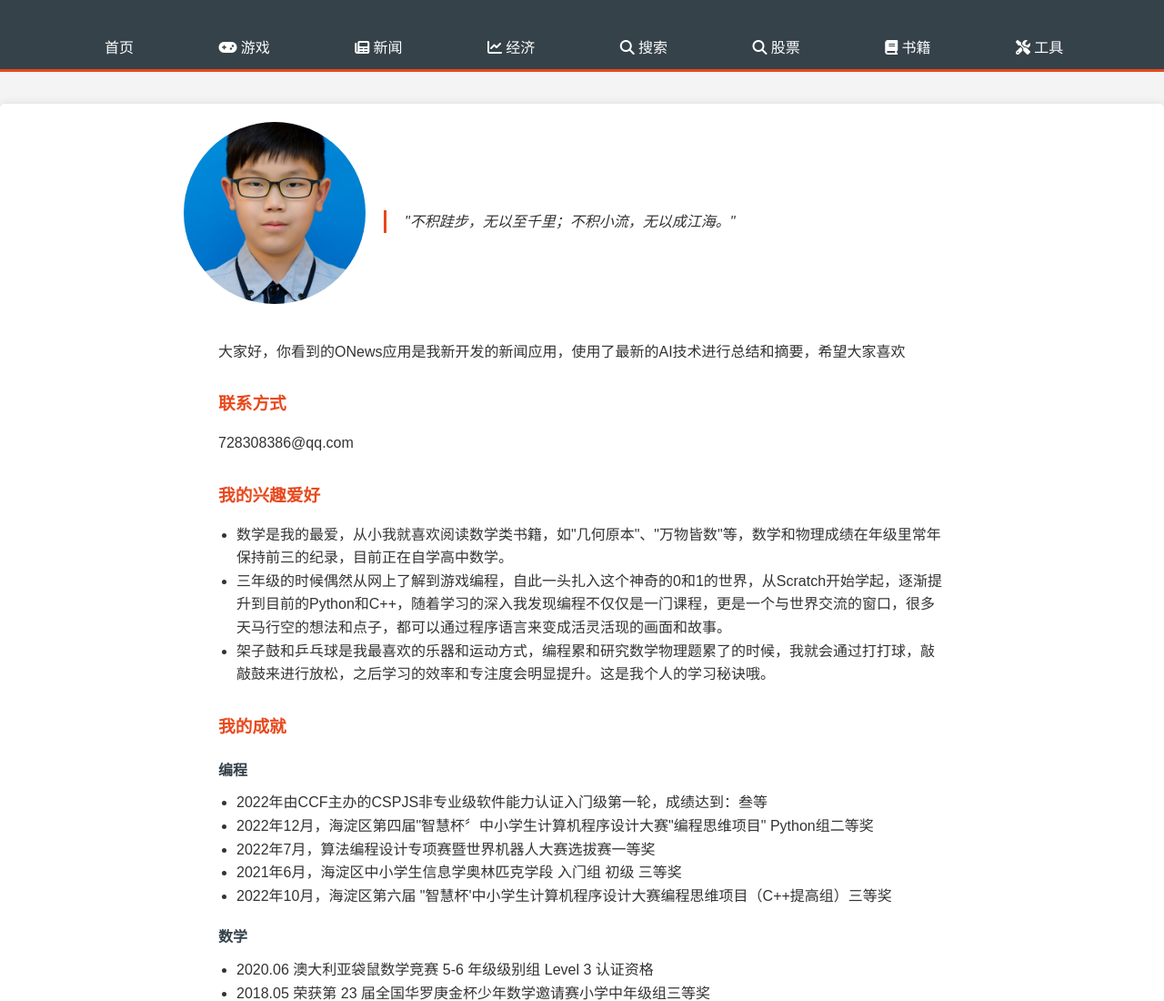
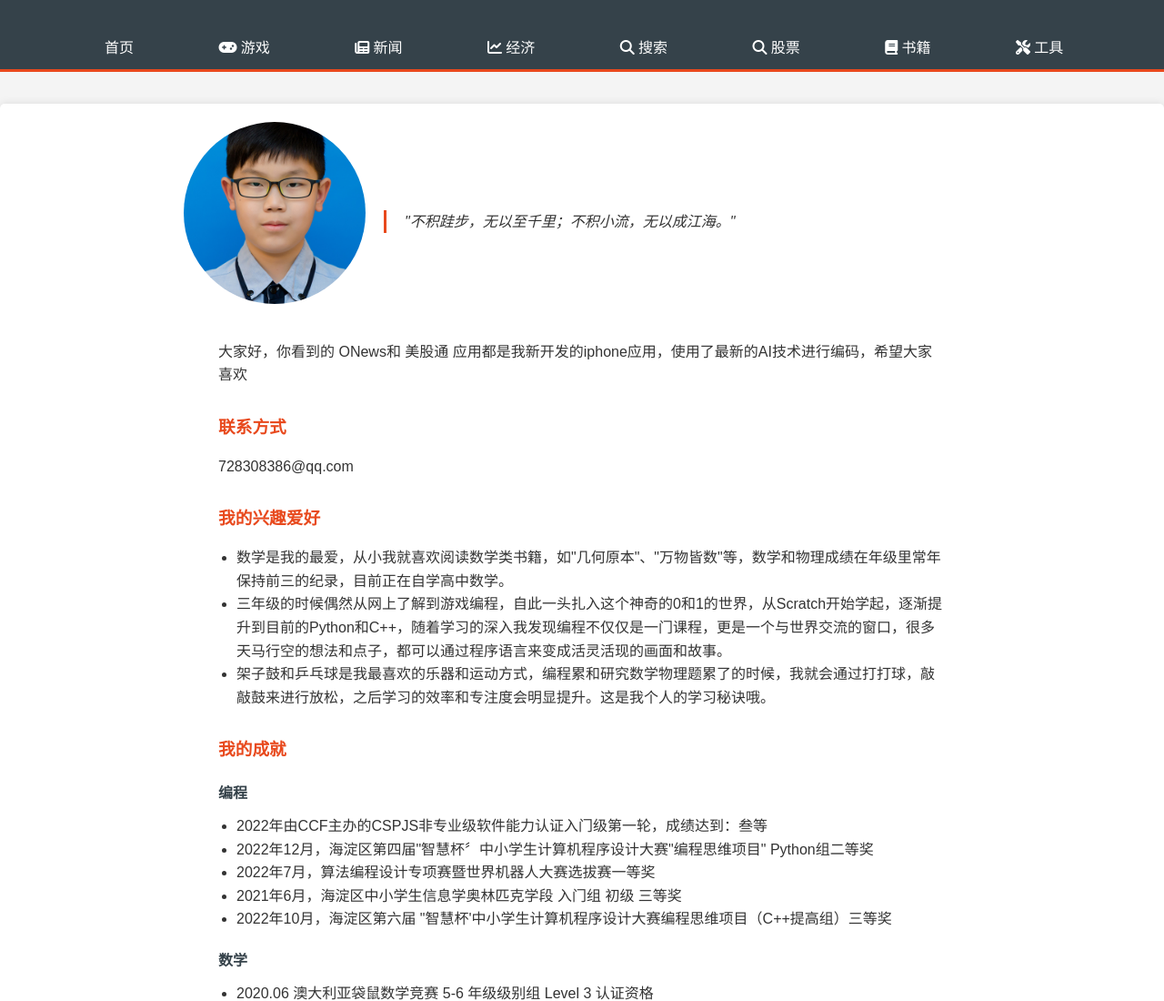
Before and after one commit to sskeysskey/website, a plain HTML site: page about.html in a window 1280 px wide. Shown: the top 1100 px of the page at 91% size. Drawn offline with Linux system fonts and the light colour scheme.

Commit message:
Update about.html

```diff
--- a/about.html
+++ b/about.html
@@ -39,7 +39,7 @@
                 </div>
             </div>
             <div class="intro-content">
-                <p>大家好，你看到的ONews应用是我新开发的新闻应用，使用了最新的AI技术进行总结和摘要，希望大家喜欢</p>
+                <p>大家好，你看到的 ONews和 美股通 应用都是我新开发的iphone应用，使用了最新的AI技术进行编码，希望大家喜欢</p>
 
                 <h3>联系方式</h3>
                 <div class="contact">
```
